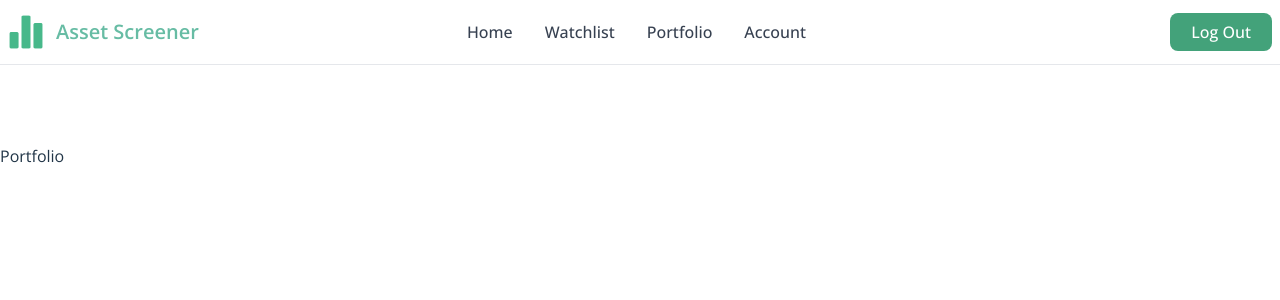
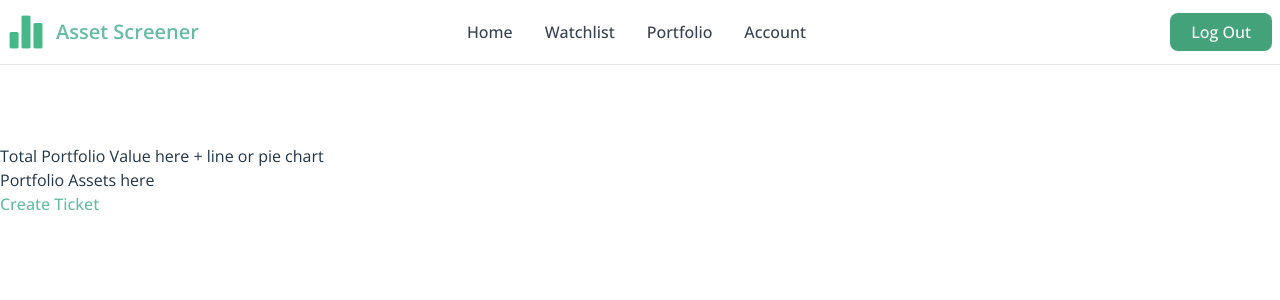
Before and after one commit to nc1z/Asset-Screener-App, a React (Vite) app in the folder client/: page /portfolio in a window 1280 px wide. Shown: the top 300 px of the page. Built offline with nearby package versions, Linux system fonts and the light colour scheme.

Commit message:
[Portfolio] Added draft and TODO

```diff
--- a/client/src/routes/Portfolio.jsx
+++ b/client/src/routes/Portfolio.jsx
@@ -1,7 +1,14 @@
 import React from "react";
+import { Link } from "react-router-dom";
 
 const Portfolio = () => {
-  return <div className="mt-36">Portfolio</div>;
+  return (
+    <div className="mt-36">
+      <div>Total Portfolio Value here + line or pie chart</div>
+      <div>Portfolio Assets here</div>
+      <Link to="/portfolio/ticket">Create Ticket</Link>
+    </div>
+  );
 };
 
 export default Portfolio;
```
